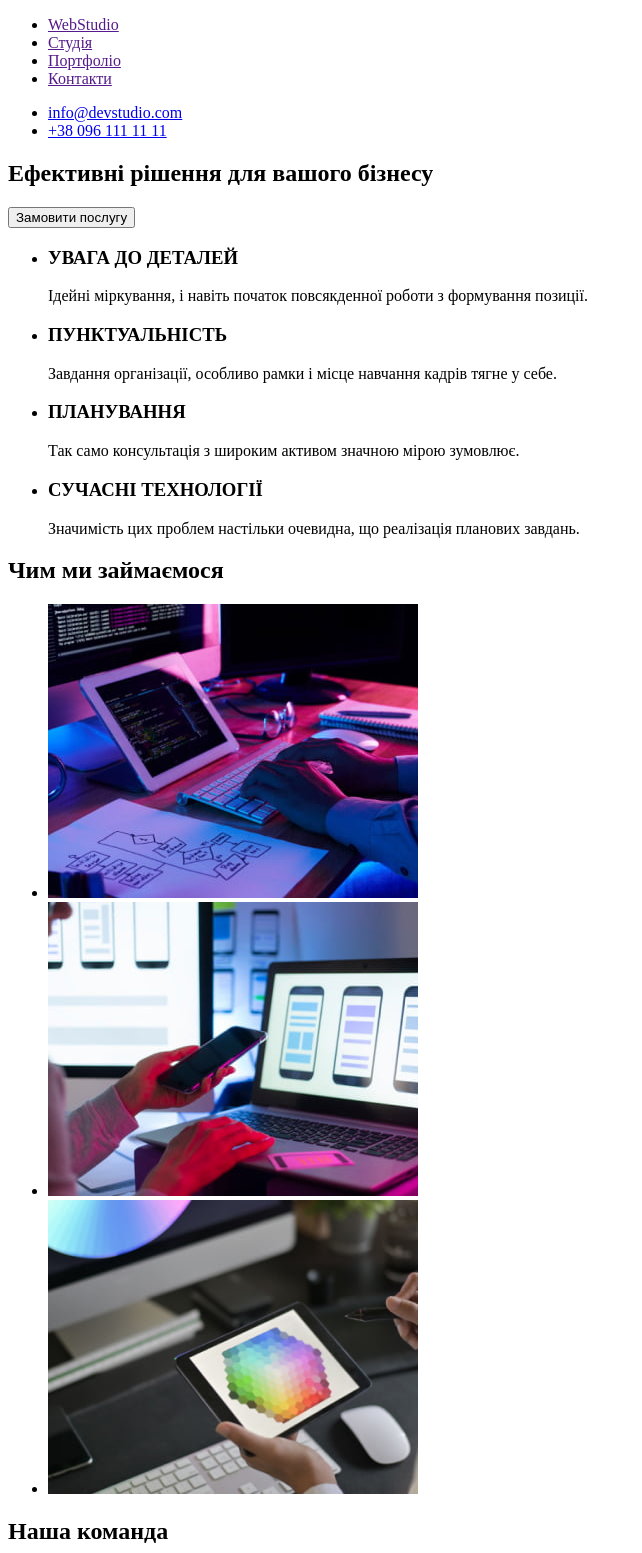
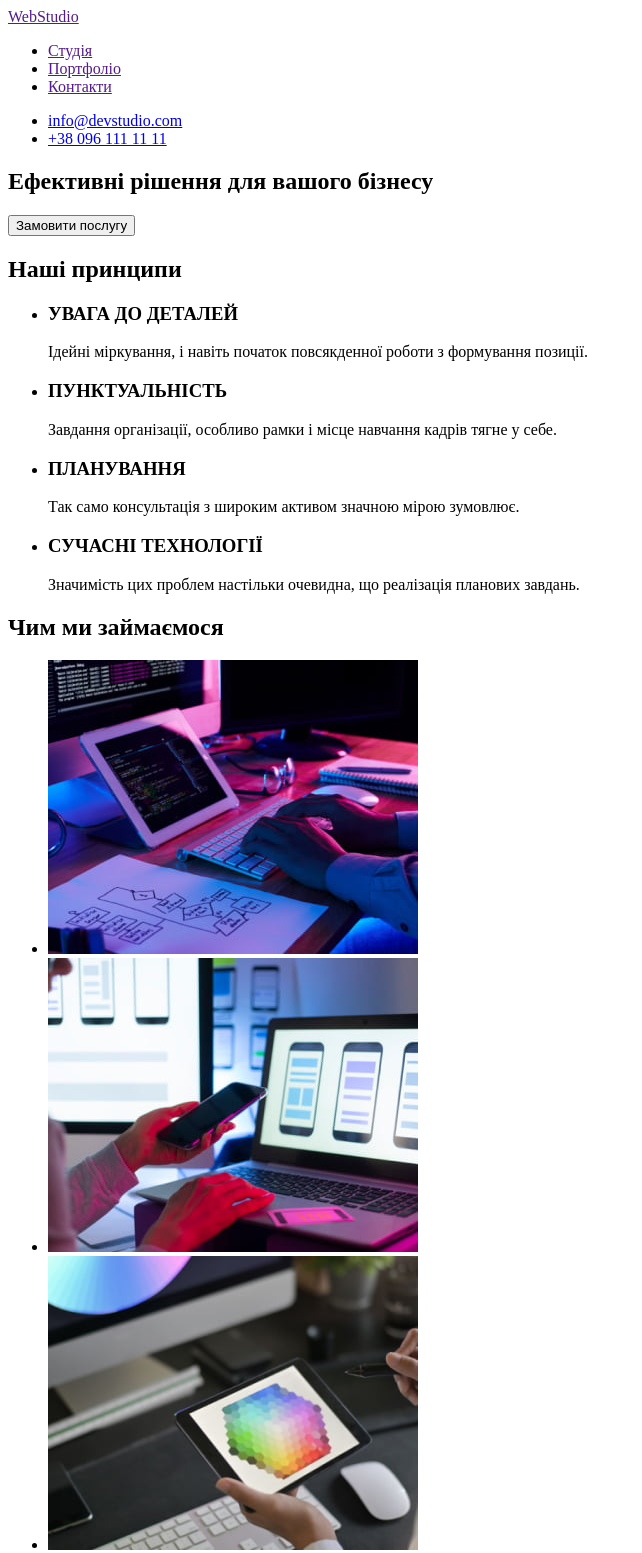
Before and after one commit to Svitlana-Lazurenko/goit-markup-hw-01, a plain HTML site: page index.html in a window 1280 px wide. Shown: the top 1553 px of the page, without its empty margins (0-642 px from the left). Drawn offline with Linux system fonts and the light colour scheme.

Commit message:
Виправляє помилки

```diff
--- a/index.html
+++ b/index.html
@@ -8,9 +8,9 @@
   </head>
   <body>
     <header>
+      <a href="">WebStudio</a>
       <nav>
         <ul>
-          <li><a href="">WebStudio</a></li>
           <li><a href="">Студія</a></li>
           <li><a href="">Портфоліо</a></li>
           <li><a href="">Контакти</a></li>
@@ -27,6 +27,7 @@
         <button type="button">Замовити послугу</button>
       </section>
       <section>
+        <h2>Наші принципи</h2>
         <ul>
           <li>
             <h3>УВАГА ДО ДЕТАЛЕЙ</h3>
@@ -45,6 +46,8 @@
             <p>Значимість цих проблем настільки очевидна, що реалізація планових завдань.</p>
           </li>
         </ul>
+      </section>
+      <section>
         <h2>Чим ми займаємося</h2>
         <ul>
           <li>
```
